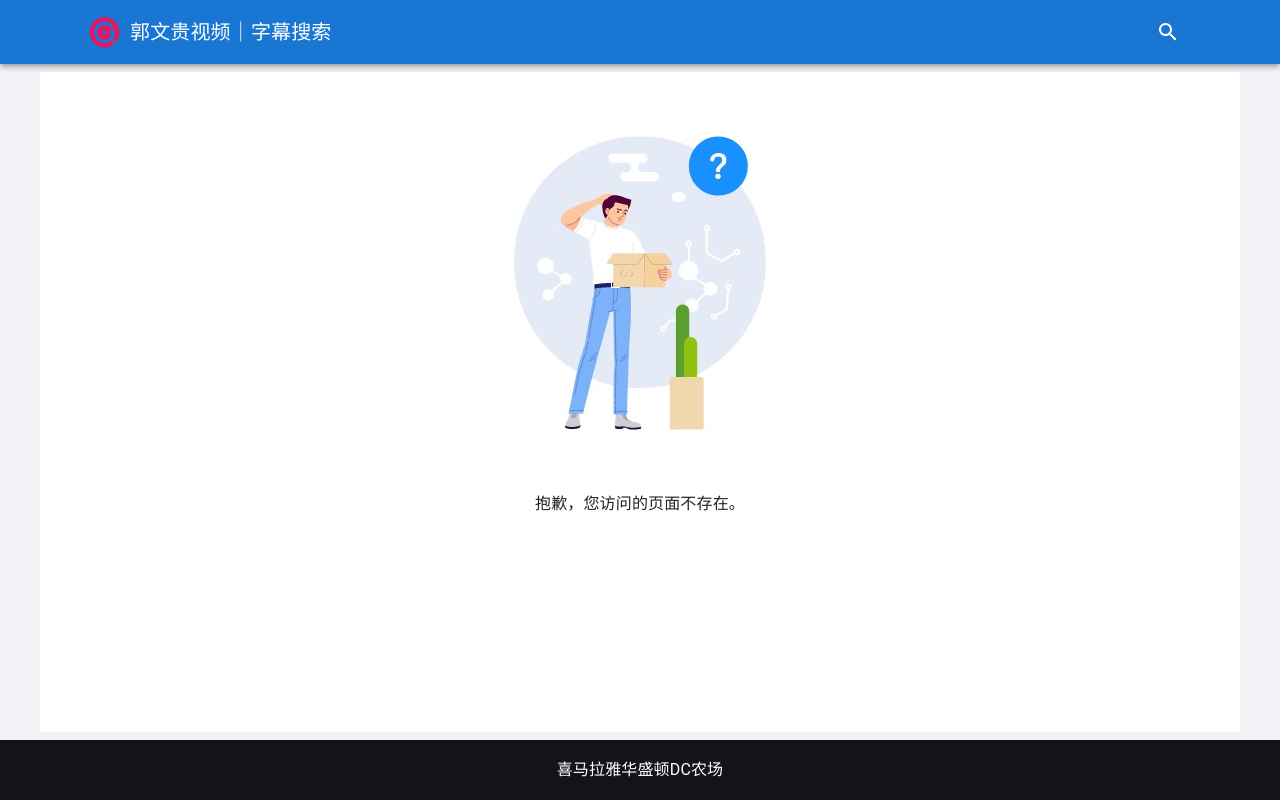
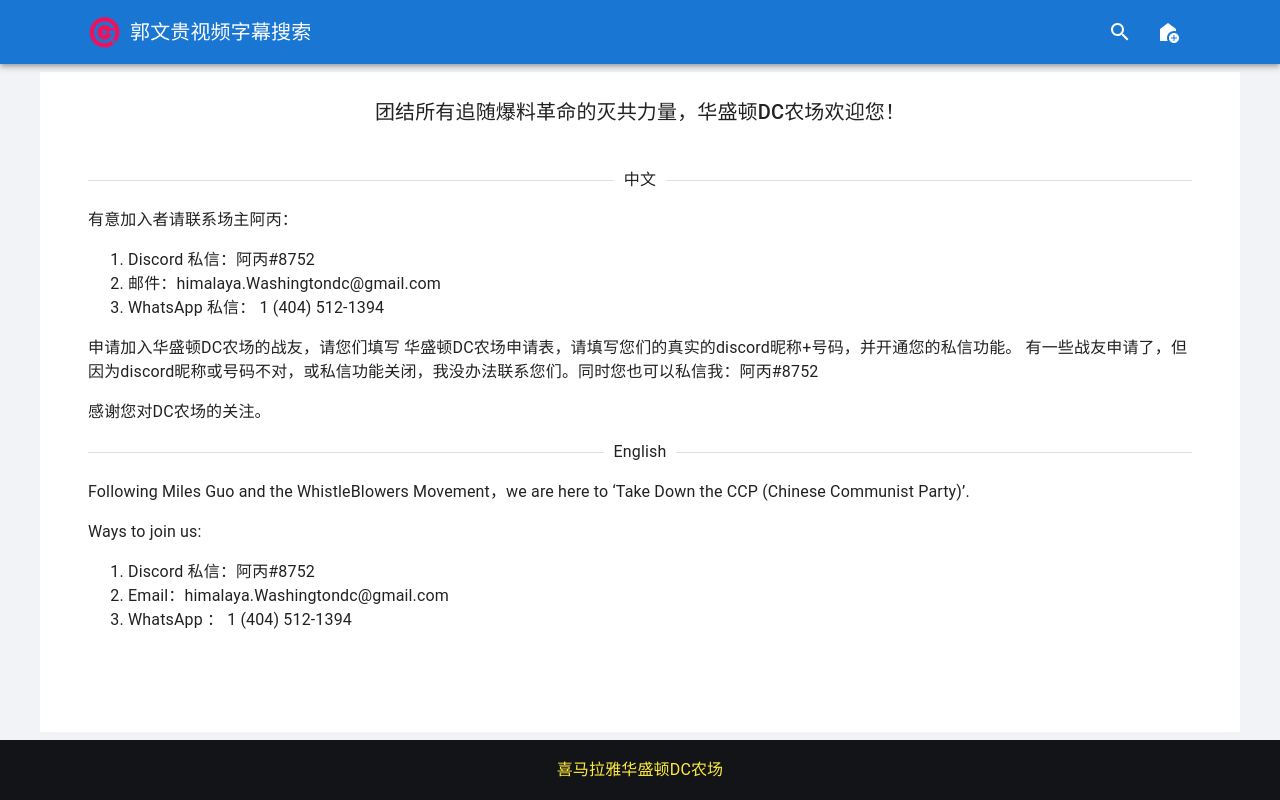
Before and after one commit to daofengcode/gsub, a React (Create React App) app: page /farm in a window 1280 px wide. Built offline with nearby package versions, Linux system fonts and the light colour scheme; what @elastic/search-ui-app-search-connector would draw is missing.

Commit message:
增加Farm页面

```diff
--- a/public/index.html
+++ b/public/index.html
@@ -23,7 +23,7 @@
       work correctly both with client-side routing and a non-root public URL.
       Learn how to configure a non-root public URL by running `npm run build`.
     -->
-  <title>郭文贵视频｜字幕搜索</title>
+  <title>郭文贵视频字幕搜索</title>
 </head>
 
 <body>
--- a/src/helper.js
+++ b/src/helper.js
@@ -41,7 +41,7 @@
 
   export function getFacetFields() {
     let result = getConfig().facets || [];
-    console.log("resut",result)
+    // console.log("resut",result)
     return result
   }
 
--- a/src/layout/GlobalFooter.tsx
+++ b/src/layout/GlobalFooter.tsx
@@ -1,6 +1,6 @@
 import React from 'react'
 import styled from '@emotion/styled';
-import { useLocation } from 'react-router-dom';
+import { Link, useLocation } from 'react-router-dom';
 
 const StyledBox = styled.div(props => ({
     backgroundColor: "#121418",
@@ -8,7 +8,15 @@
     height: "60px",
     lineHeight: "60px",
     fontSize: "1rem",
-    color: "white"
+    color: "white",
+    "& a": {
+        color: "#ffeb3b",
+        textDecoration: "none",
+        ":hover":{
+            color:"#fff176",
+            textDecoration: "underline",
+        }
+    }
 }))
 
 type Props = {}
@@ -19,7 +27,9 @@
         return <></>
     } else {
         return (
-            <StyledBox>喜马拉雅华盛顿DC农场</StyledBox>
+            <StyledBox>
+                <Link to="/farm">喜马拉雅华盛顿DC农场</Link>
+            </StyledBox>
         )
     }
 }
--- a/src/layout/GlobalNav.tsx
+++ b/src/layout/GlobalNav.tsx
@@ -12,6 +12,7 @@
 import Container from '@mui/material/Container';
 import styled from '@emotion/styled';
 import { Link } from "react-router-dom";
+import AddHomeIcon from '@mui/icons-material/AddHome';
 
 
 const StyledBox = styled.div(props => ({
@@ -37,6 +38,9 @@
     const onClickSearch = () => {
         navigate("/search")
     }
+    const onClickFarm = () => {
+        navigate("/farm")
+    }
     if (location.pathname == "/") {
         return <></>
     } else {
@@ -47,7 +51,7 @@
                         <StyledBox onClick={onClickLogin}>
                             <StyledLogo src="/icon.png" alt="" />
                             <Typography variant="h6" component="div">
-                                郭文贵视频｜字幕搜索
+                                郭文贵视频字幕搜索
                             </Typography>
                         </StyledBox>
                         <IconButton
@@ -60,6 +64,16 @@
                         >
                             <SearchIcon />
                         </IconButton>
+                        <IconButton
+                            onClick={onClickFarm}
+                            size="large"
+                            aria-label="account of current user"
+                            aria-controls="menu-appbar"
+                            aria-haspopup="true"
+                            color="inherit"
+                        >
+                            <AddHomeIcon />
+                        </IconButton>
                     </Toolbar>
                 </Container>
             </AppBar>
--- a/src/layout/Router.tsx
+++ b/src/layout/Router.tsx
@@ -1,6 +1,7 @@
 import React from 'react'
 import { Route, Routes } from 'react-router-dom'
 import NotFound from '../components/NotFound'
+import Farm from '../pages/farm/Farm'
 import Home from '../pages/home/Home'
 import Post from '../pages/post/Post'
 import Search from '../pages/search/Search'
@@ -16,6 +17,7 @@
                 <Route element={<PageLayout></PageLayout>}>
                     <Route path='search' element={<Search></Search>}></Route>
                     <Route path='post/:id' element={<Post></Post>}></Route>
+                    <Route path='farm' element={<Farm></Farm>}></Route>
                     <Route path='*' element={<NotFound />} />
                 </Route>
             </Route>
--- /dev/null
+++ b/src/pages/farm/Farm.tsx
@@ -0,0 +1,33 @@
+import { Box, Divider, Typography } from '@mui/material'
+import React from 'react'
+
+type Props = {}
+
+const Farm = (props: Props) => {
+    return (
+        <Box padding={3}>
+            <Typography variant="h6" textAlign="center" paddingBottom={5}>
+                团结所有追随爆料革命的灭共力量，华盛顿DC农场欢迎您！
+            </Typography>
+            <Divider>中文</Divider>
+            <p>有意加入者请联系场主阿丙：</p>
+            <ol>
+                <li>Discord 私信：阿丙#8752</li>
+                <li>邮件：himalaya.Washingtondc@gmail.com</li>
+                <li>WhatsApp 私信： 1 (404) 512-1394</li>
+            </ol>
+            <p>申请加入华盛顿DC农场的战友，请您们填写 华盛顿DC农场申请表，请填写您们的真实的discord昵称+号码，并开通您的私信功能。 有一些战友申请了，但因为discord昵称或号码不对，或私信功能关闭，我没办法联系您们。同时您也可以私信我：阿丙#8752</p>
+            <p>感谢您对DC农场的关注。</p>
+            <Divider>English</Divider>
+            <p>Following Miles Guo and the WhistleBlowers Movement，we are here to ‘Take Down the CCP (Chinese Communist Party)’.</p>
+            <p>Ways to join us:</p>
+            <ol>
+                <li>Discord 私信：阿丙#8752</li>
+                <li>Email：himalaya.Washingtondc@gmail.com</li>
+                <li>WhatsApp ： 1 (404) 512-1394</li>
+            </ol>
+        </Box>
+    )
+}
+
+export default Farm
--- a/src/pages/home/Home.tsx
+++ b/src/pages/home/Home.tsx
@@ -1,5 +1,6 @@
 import React from 'react'
-import styles from './home.module.css';
+import styles from './home.module.css'
+import { Link } from "react-router-dom";
 
 type Props = {}
 
@@ -17,7 +18,7 @@
             <div className={styles.patternLayerThree}></div>
             <div className={styles.footerBottom}>
                 <p> Copyright ©2023  Himalaya Washington DC</p>
-                <a href="#">喜马拉雅华盛顿DC农场</a>
+                <Link to="/farm">喜马拉雅华盛顿DC农场</Link>
             </div>
         </div>
     )
```
